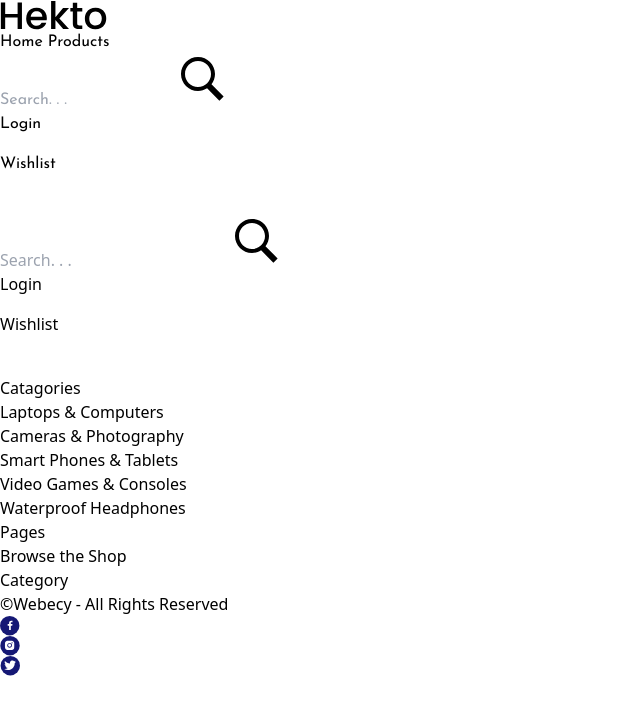
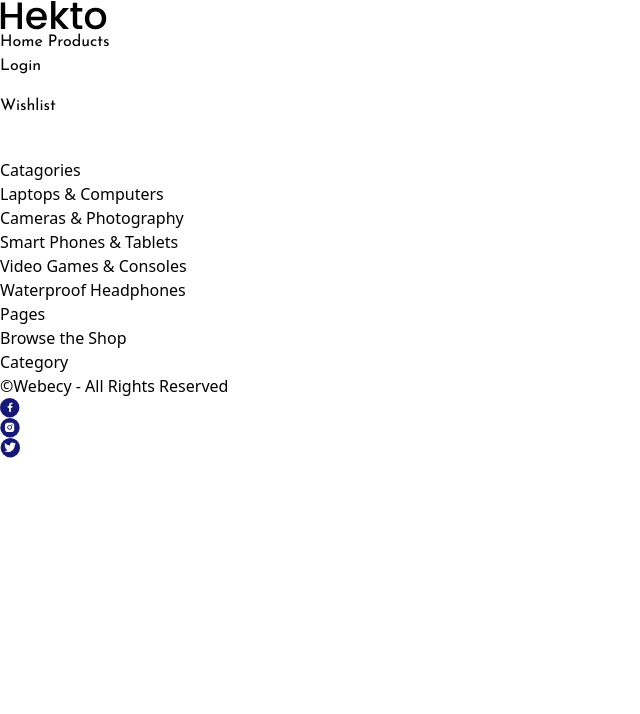
Before and after one commit to Nabitha/E-commerce-Website, a React (Vite) app: page / in a window 1280 px wide. Shown: the top 714 px of the page, without its empty margins (0-640 px from the left). Built offline with nearby package versions, Linux system fonts and the light colour scheme.

Commit message:
mergeconflict resolved

```diff
--- a/src/Components/Layout/index.tsx
+++ b/src/Components/Layout/index.tsx
@@ -6,8 +6,10 @@ import search from "../../Assets/images/uil_search.svg";
 import fb from "../../Assets/images/fb.svg";
 import x from "../../Assets/images/X.svg";
 import instagram from "../../Assets/images/insta.svg";
+import { useEffect, useState } from "react";
+import useFetch from "../../Hooks/useFetch";
+import { getUser } from "../../Services";
 import { Link, useLocation, useNavigate } from "react-router-dom";
-import { useEffect, useState } from "react";
 import Button from "../Button";
 interface PropsTypes {
   children?: React.ReactNode;
@@ -46,16 +48,11 @@ const Layout = ({ children }: PropsTypes) => {
           </span>
         </div>
         <div className="relative w-full max-w-80 max-lg:max-w-36 ">
-          <input
-            type="text"
-            placeholder="Search. . ."
-            className="border-2 rounded border-blueGray-200 text-black px-2 pr-10 w-full"
-          />
-          <button className="p-1 rounded right-0 absolute">
-            <img className="w-6" src={search} />
-          </button>
+          {/* <input type="text" placeholder="Search. . ." className="border-2 rounded border-blueGray-200 text-black px-2 pr-10 w-full"/>  */}
+          {/* <button className="p-1 rounded right-0 absolute"><img className="w-6" src={search} />
+                </button> */}
         </div>
-        <div className="flex gap-4">
+        <div className="flex gap-4 items-center">
           {checktoken() ? (
             <div>User</div>
           ) : (
@@ -85,7 +82,7 @@ const Layout = ({ children }: PropsTypes) => {
             </span>
           </Link>
 
-          <span className="w-16">
+          <span className="w-16 ">
             <Link to="/cart">
               <img src={cart} />
             </Link>
@@ -97,50 +94,6 @@ const Layout = ({ children }: PropsTypes) => {
           )}
         </div>
       </div>
-      <div className="flex gap-96 py-2 justify-center"></div>
-      <div className="p-8">{children}</div>
-      <div className="relative w-full max-w-80 max-lg:max-w-36 ">
-        <input
-          type="text"
-          placeholder="Search. . ."
-          className="border-2 rounded border-blueGray-200 text-black px-2 pr-10 w-full"
-        />
-        <button className="p-1 rounded right-0 absolute">
-          <img className="w-6" src={search} />
-        </button>
-      </div>
-      <div className="flex  gap-4">
-        <Link to="/login">
-          <span
-            className={`${
-              "/login" === pathName
-                ? "text-pink-500 flex gap-1"
-                : " flex gap-1 hover:text-pink-500"
-            }`}
-          >
-            Login
-            <img src={login} />
-          </span>
-        </Link>
-        <Link to="/wishlist">
-          <span
-            className={`${
-              "/wishlist" === pathName
-                ? "text-pink-500 flex gap-1"
-                : " flex gap-1 hover:text-pink-500"
-            }`}
-          >
-            Wishlist
-            <img src={heart} />
-          </span>
-        </Link>
-        <span>
-          <Link to="/cart">
-            <img src={cart} />
-          </Link>
-        </span>
-      </div>
-
       <div className="flex gap-96 py-2 justify-center"></div>
       <div className="p-8">{children}</div>
       <div className="pt-5">
```
